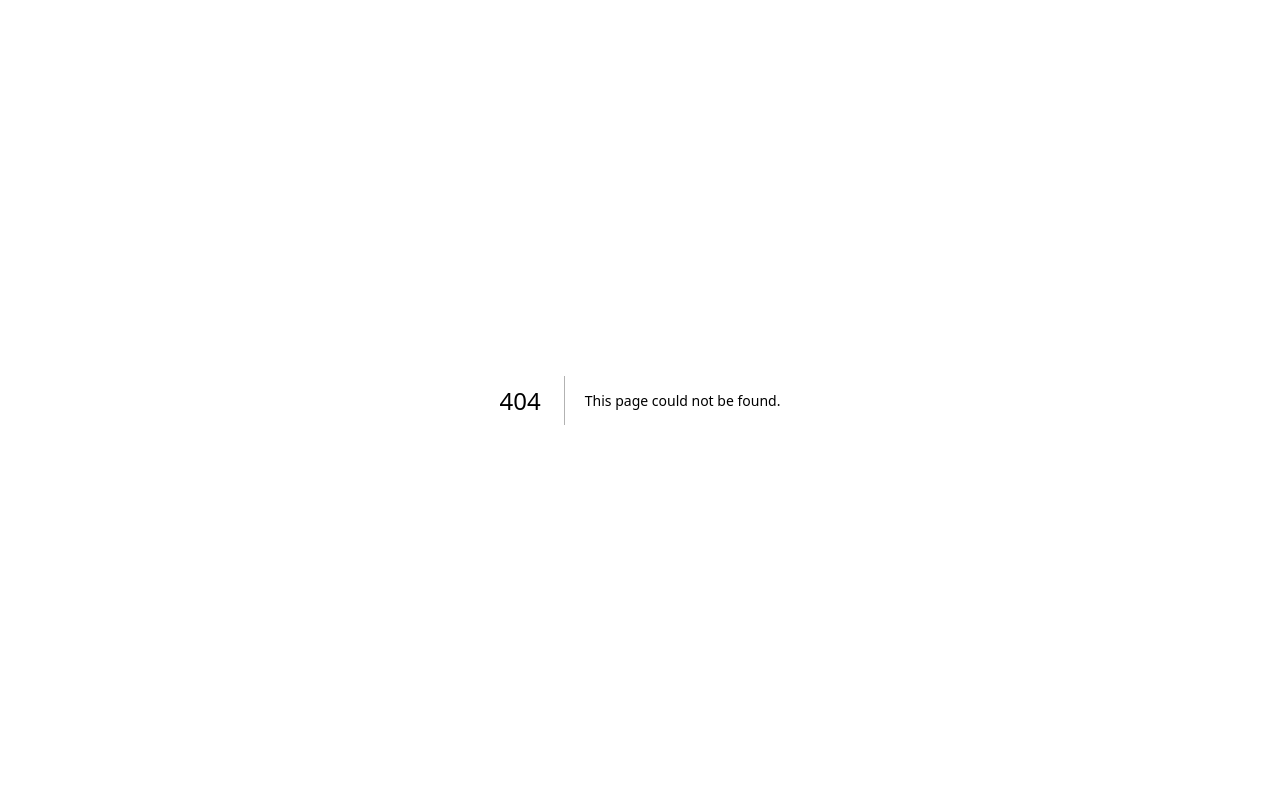
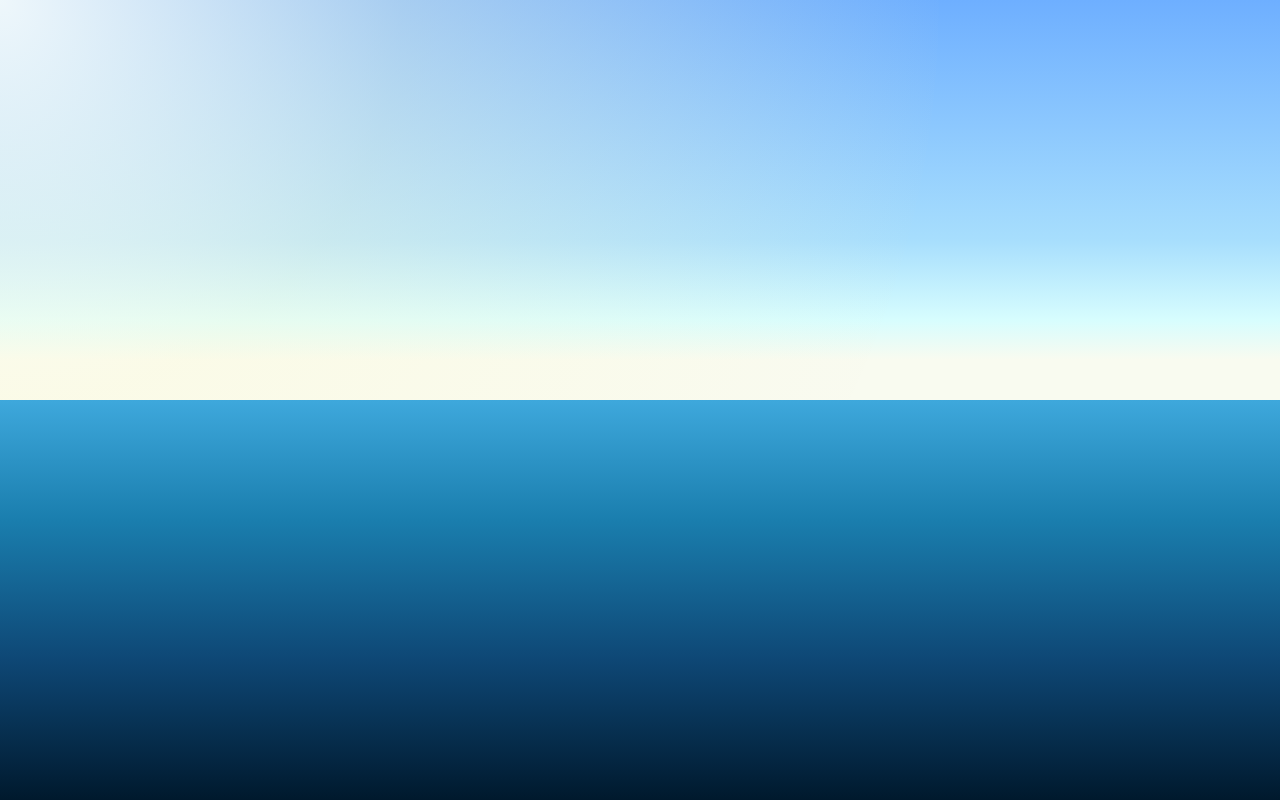
Before and after one commit to winniethemu/winniethemu.github.io, a Next.js app: page /sunset in a window 1280 px wide. Before the commit this address had no page. Built offline with nearby package versions, Linux system fonts and the light colour scheme.

Commit message:
CSS Sunset

```diff
--- a/package.json
+++ b/package.json
@@ -13,12 +13,14 @@
     "@types/node": "18.15.11",
     "@types/react": "18.0.37",
     "@types/react-dom": "18.0.11",
+    "@types/styled-components": "5.1.26",
     "eslint": "8.38.0",
     "eslint-config-next": "13.3.0",
     "next": "13.3.0",
     "react": "18.2.0",
     "react-dom": "18.2.0",
     "react-icons": "4.8.0",
+    "styled-components": "5.3.10",
     "typescript": "5.0.4"
   }
 }
--- /dev/null
+++ b/src/pages/sunset.tsx
@@ -0,0 +1,202 @@
+import React, { useState } from 'react';
+import styled from 'styled-components';
+
+interface CursorPosition {
+  x: number;
+  y: number;
+}
+
+interface SunProps extends CursorPosition {
+  gradient: string;
+}
+
+const Wrapper = styled.div`
+  height: 100%;
+`;
+
+const Sky = styled.div`
+  position: absolute;
+  width: 100%;
+  height: 50%;
+  z-index: 0;
+  background: -webkit-linear-gradient(bottom, rgba(249, 251, 240, 1) 10%, rgba(215, 253, 254, 1) 20%, rgba(167, 222, 253, 1) 40%, rgba(110, 175, 255, 1) 100%);
+  background: -moz-linear-gradient(bottom, rgba(249, 251, 240, 1) 10%, rgba(215, 253, 254, 1) 20%, rgba(167, 222, 253, 1) 40%, rgba(110, 175, 255, 1) 100%);
+  background: -ms-linear-gradient(bottom, rgba(249, 251, 240, 1) 10%, rgba(215, 253, 254, 1) 20%, rgba(167, 222, 253, 1) 40%, rgba(110, 175, 255, 1) 100%);
+  background: linear-gradient(bottom, rgba(249, 251, 240, 1) 10%, rgba(215, 253, 254, 1) 20%, rgba(167, 222, 253, 1) 40%, rgba(110, 175, 255, 1) 100%);
+`;
+
+const Sun = styled.div<SunProps>`
+  position: absolute;
+  width: 100%;
+  height: 50%;
+  z-index: 1;
+  background-repeat: no-repeat;
+  background: -webkit-radial-gradient(${props => `${props.x}px ${props.y}px`}, circle, ${props => props.gradient});
+  background: -moz-radial-gradient(${props => `${props.x}px ${props.y}px`}, circle, ${props => props.gradient});
+  background: -ms-radial-gradient(${props => `${props.x}px ${props.y}px`}, circle, ${props => props.gradient});
+`;
+
+const Sunlight = styled.div<SunProps>`
+  position: absolute;
+  width: 100%;
+  height: 50%;
+  z-index: 1;
+  opacity: ${props => {
+    if (typeof window === 'undefined') {
+      return 0;
+    }
+    return 1 - props.y / window.innerHeight;
+  }};
+  background-repeat: no-repeat;
+  background: -webkit-radial-gradient(${props => `${props.x}px ${props.y}px`}, circle, ${props => props.gradient});
+  background: -moz-radial-gradient(${props => `${props.x}px ${props.y}px`}, circle, ${props => props.gradient});
+  background: -ms-radial-gradient(${props => `${props.x}px ${props.y}px`}, circle, ${props => props.gradient});
+`;
+
+const Sunset = styled.div<SunProps>`
+  position: absolute;
+  width: 100%;
+  height: 50%;
+  z-index: 1;
+  opacity: ${props => {
+    if (typeof window === 'undefined') {
+      return 0;
+    }
+    return props.y / window.innerHeight - 0.2
+  }};
+  background-repeat: no-repeat;
+  background: -webkit-radial-gradient(${props => `${props.x}px ${props.y}px`}, circle, ${props => props.gradient});
+  background: -moz-radial-gradient(${props => `${props.x}px ${props.y}px`}, circle, ${props => props.gradient});
+  background: -ms-radial-gradient(${props => `${props.x}px ${props.y}px`}, circle, ${props => props.gradient});
+`;
+
+const Sea = styled.div`
+  position: absolute;
+  width: 100%;
+  height: 50%;
+  top: 50%;
+  z-index: 2;
+  background-repeat: no-repeat;
+  background: -webkit-linear-gradient(bottom, rgba(0, 25, 45, 1) 0%, rgba(14, 71, 117, 1) 35%, rgba(26, 126, 174, 1) 70%, rgba(62, 168, 220, 1) 100%);
+  background: -moz-linear-gradient(bottom, rgba(0, 25, 45, 1) 0%, rgba(14, 71, 117, 1) 35%, rgba(26, 126, 174, 1) 70%, rgba(62, 168, 220, 1) 100%);
+  background: -ms-linear-gradient(bottom, rgba(0, 25, 45, 1) 0%, rgba(14, 71, 117, 1) 35%, rgba(26, 126, 174, 1) 70%, rgba(62, 168, 220, 1) 100%);
+  background: linear-gradient(bottom, rgba(0, 25, 45, 1) 0%, rgba(14, 71, 117, 1) 35%, rgba(26, 126, 174, 1) 70%, rgba(62, 168, 220, 1) 100%);
+`;
+
+const Horizon = styled.div<CursorPosition>`
+  position: absolute;
+  width: 100%;
+  height: 50%;
+  bottom: 50%;
+  z-index: 4;
+  opacity: ${props => {
+    if (typeof window === 'undefined') {
+      return 0;
+    }
+    return props.y <= (window.innerHeight * 0.5) ? 0 : (props.y / window.innerHeight - 0.5)
+  }};
+  background-repeat: no-repeat;
+  background: -webkit-linear-gradient(bottom, rgba(57, 167, 255, 1) 0%, rgba(13, 98, 245, 1) 20%, rgba(0, 11, 22, 0.1) 60%);
+  background: -moz-linear-gradient(bottom, rgba(57, 167, 255, 1) 0%, rgba(13, 98, 245, 1) 20%, rgba(0, 11, 22, 0.1) 60%);
+  background: -ms-linear-gradient(bottom, rgba(57, 167, 255, 1) 0%, rgba(13, 98, 245, 1) 20%,rgba(0, 11, 22, 0.1) 60%);
+  background: linear-gradient(bottom, rgba(57, 167, 255, 1) 0%, rgba(13, 98, 245, 1) 20%, rgba(0, 11, 22, 0.1) 60%);
+`;
+
+const NightSky = styled.div<CursorPosition>`
+  position: absolute;
+  width: 100%;
+  height: 50%;
+  top: 0;
+  left: 0;
+  cursor: default;
+  background-color: black;
+  opacity: ${props => {
+    if (typeof window === 'undefined') {
+      return 0;
+    }
+    return props.y <= (window.innerHeight * 0.5) ? 0 : (props.y / window.innerHeight - 0.5)
+  }};
+  z-index: 3;
+`;
+
+const NightSea = styled.div<CursorPosition>`
+  position: absolute;
+  width: 100%;
+  height: 50%;
+  bottom: 0;
+  left: 0;
+  cursor: default;
+  background-color: black;
+  opacity: ${props => {
+    if (typeof window === 'undefined') {
+      return 0;
+    }
+    return props.y / window.innerHeight
+  }};
+  z-index: 3;
+`;
+
+export default function CssSunset() {
+  const [cursor, setCursor] = useState<CursorPosition>({ x: 0, y: 0 });
+  const [sunGradient, setSunGradient] = useState<string>('');
+
+  const getSunGradient = (pos: CursorPosition): string => {
+    if (typeof window === 'undefined') {
+      return '';
+    }
+    return `
+      rgba(242, 248, 247, ${pos.y / window.innerHeight}) 0%,
+      rgba(249, 249, 28, ${pos.y / window.innerHeight}) 3%,
+      rgba(247, 214, 46, ${pos.y / window.innerHeight}) 8%,
+      rgba(248, 200, 95, ${pos.y / window.innerHeight}) 12%,
+      rgba(201, 165, 132, ${pos.y / window.innerHeight}) 30%,
+      rgba(115, 130, 133, ${pos.y / window.innerHeight}) 51%,
+      rgba(46, 97, 122, ${pos.y / window.innerHeight}) 85%,
+      rgba(24, 75, 106, ${pos.y / window.innerHeight}) 100%
+    `;
+  };
+
+  const sunlightGradient = `
+    rgba(252, 255, 251, 0.9) 0%,
+    rgba(253, 250, 219, 0.4) 30%,
+    rgba(226, 219, 197, 0.01) 70%,
+    rgba(226, 219, 197, 0.0) 70%,
+    rgba(201, 165, 132, 0) 100%
+  `;
+
+  const sunsetGradient = `
+    rgba(254, 255, 255, 0.8) 5%,
+    rgba(236, 255, 0, 1) 10%,
+    rgba(253, 50, 41, 1) 25%,
+    rgba(243, 0, 0, 1) 40%,
+    rgba(93, 0, 0, 1) 100%
+  `;
+
+  const handleMouseMove = (e: React.MouseEvent<HTMLElement>) => {
+    const pos = { x: e.clientX, y: e.clientY };
+    setSunGradient(getSunGradient(pos));
+    setCursor(pos);
+  };
+
+  return (
+    <Wrapper onMouseMove={handleMouseMove}>
+      <Sky />
+      <NightSky x={cursor.x} y={cursor.y} />
+
+      <Sun x={cursor.x} y={cursor.y} gradient={sunGradient} />
+      <Sunlight x={cursor.x} y={cursor.y} gradient={sunlightGradient} />
+      <Sunset x={cursor.x} y={cursor.y} gradient={sunsetGradient} />
+
+      <Horizon x={cursor.x} y={cursor.y} />
+
+      <Sea />
+      <NightSea x={cursor.x} y={cursor.y} />
+    </Wrapper>
+  );
+}
+
+export async function getStaticProps() {
+  return {
+    props: {},
+  }
+}
```
Also changed, not shown: 1 other file (tests, documents, lock files or other folders).
